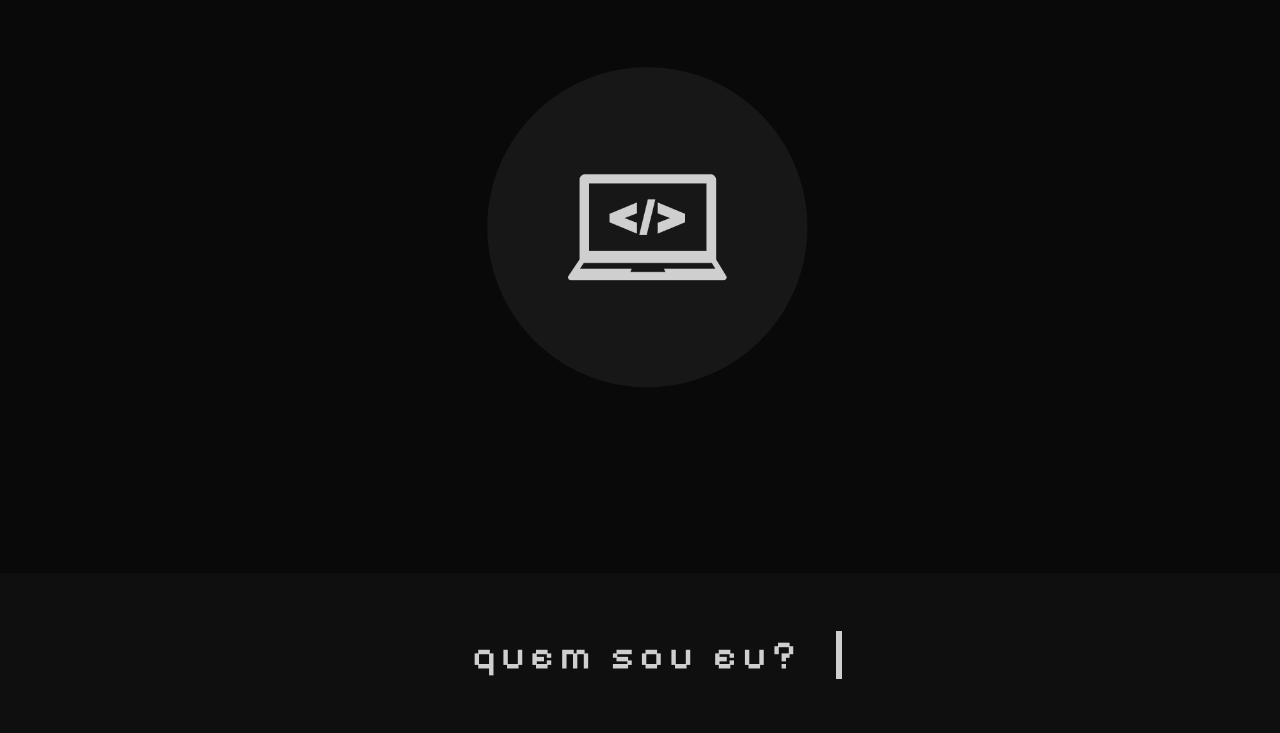
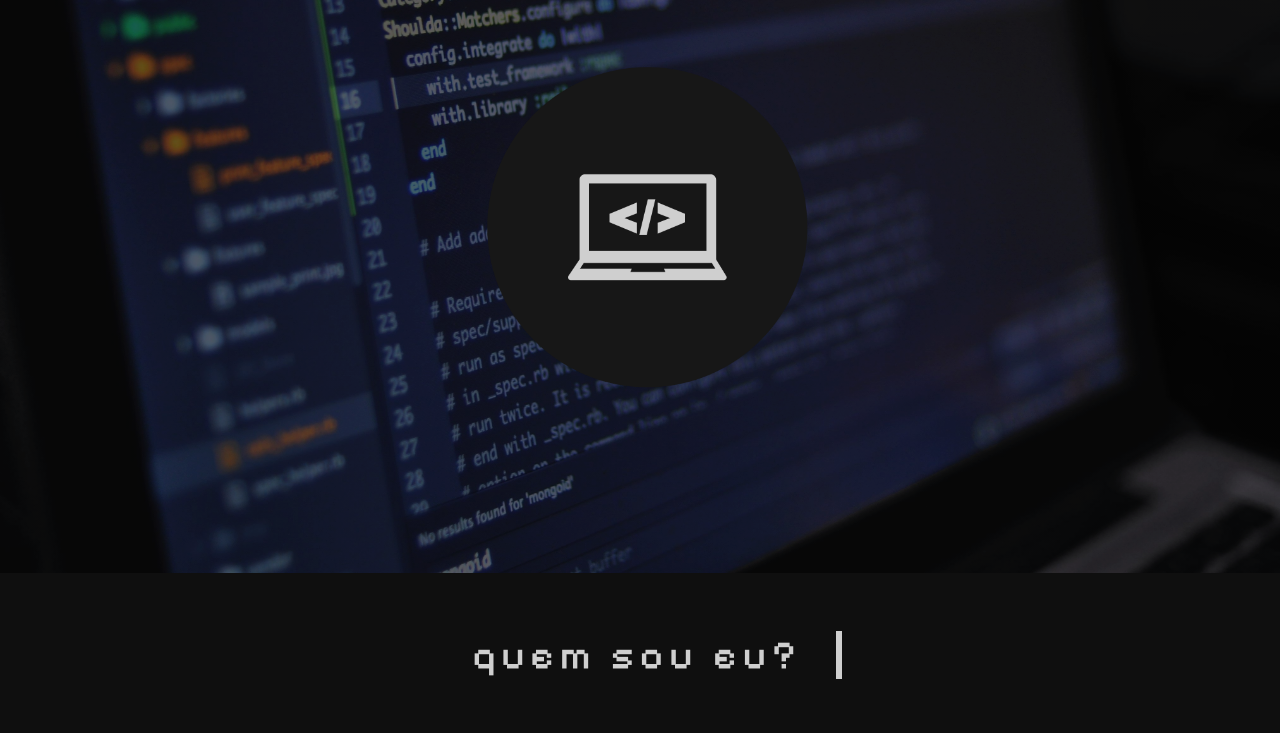
Before and after one commit to cassi35/portifolio-do-cassiano, a plain HTML site: page index.html in a window 1280 px wide. Shown: the part 327-1060 px from the top of the page. Drawn offline with nearby package versions, Linux system fonts and the light colour scheme; the site is published under a folder, as on GitHub Pages, so addresses that start at the root find nothing.

Commit message:
fiz a ultima alteracao

```diff
--- a/public/style.css
+++ b/public/style.css
@@ -40,7 +40,7 @@ header.home {
   height: 900px;
   background:
     linear-gradient(to bottom, rgba(0, 0, 0, 0.5), rgba(0, 0, 0, 0.5)), /* Gradiente de sombreamento */
-    url('/foto-home.jpg'); /* Imagem de fundo */
+    url('../foto-home.jpg'); /* Imagem de fundo */
   background-repeat: no-repeat;
   background-size: cover;
   background-position: bottom left;
```
